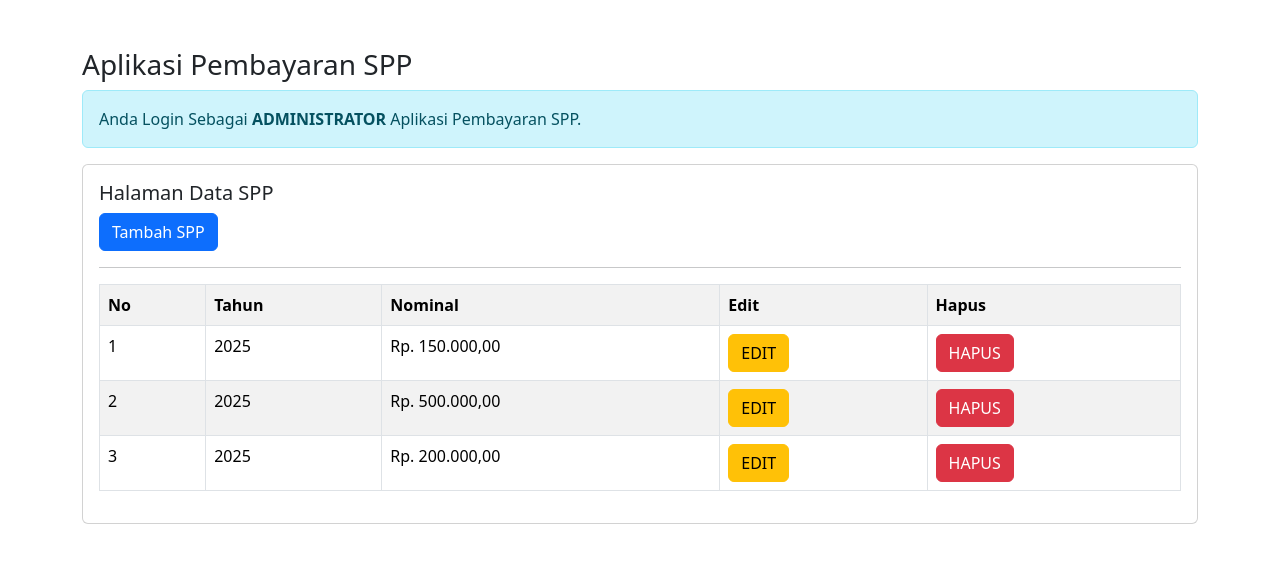
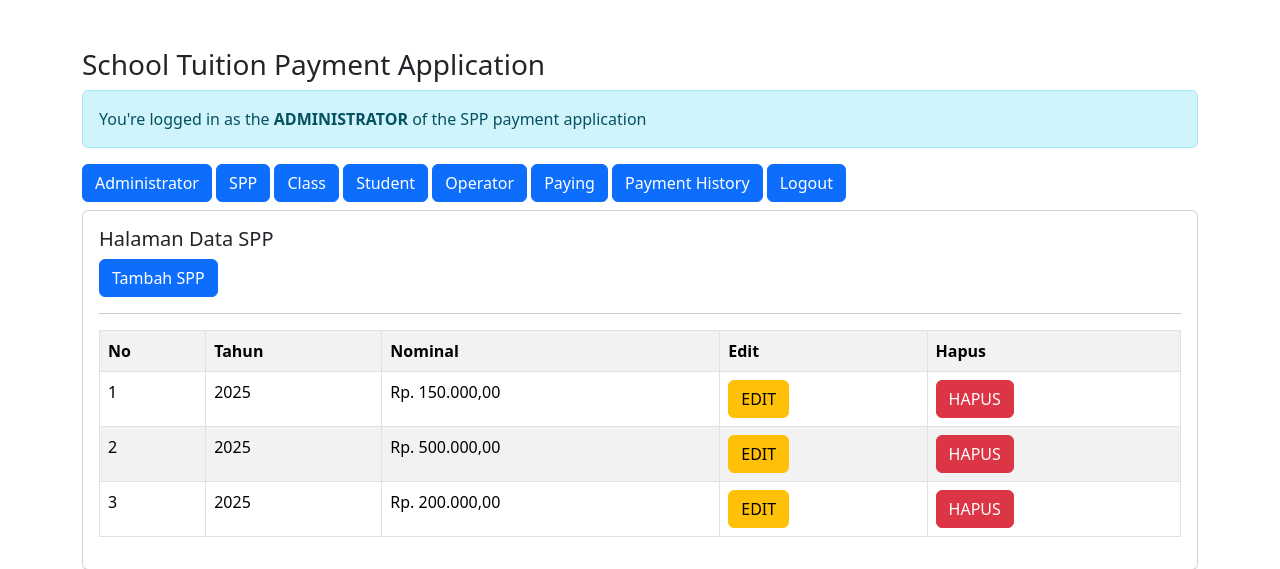
Before and after one commit to NicoinDay/spp, a PHP site: page /admin/admin.php?url=spp in a window 1280 px wide. Shown: the top 569 px of the page. Run offline with PHP 8.4, Linux system fonts and the light colour scheme; a user stored in the database is signed in; data comes from the database, SQL or seed files in the repository.

Commit message:
revisi navbar

```diff
--- a/admin/admin.php
+++ b/admin/admin.php
@@ -2,55 +2,54 @@
 session_start();
 if (empty($_SESSION['id_petugas'])) {
     echo "<script>
-    alert('Maaf Anda Belum Login');
+    alert('Sorry you are not logged in');
     window.location.assign('../index2.php');
     </script>";
 }
 if ($_SESSION['level'] != 'admin') {
     echo "<script>
-    alert('Maaf Anda Bukan Sesi Admin');
+    alert('sorry you are not an admin session');
     window.location.assign('../index2.php');
     </script>";
 }
 ?>
+
 <!DOCTYPE html>
 <html lang="en">
 
 <head>
     <meta charset="UTF-8">
     <meta name="viewport" content="width=device-width, initial-scale=1.0">
-    <title>Admin - Aplikasi Pembayaran</title>
+    <title>Admin - SPP Payment Application</title>
     <link href="../css/bootstrap.min.css" rel="stylesheet">
 </head>
 
 <body>
 
+<div class="container mt-5">
+<h3>School Tuition Payment Application</h3>
+        <div class="alert alert-info">
+            You're logged in as the <b>ADMINISTRATOR</b> of the SPP payment application
+        </div>
+
+        <a href="admin.php" class="btn btn-primary"> Administrator</a>
+        <a href="admin.php?url=spp" class="btn btn-primary"> SPP</a>
+        <a href="admin.php?url=kelas" class="btn btn-primary">Class</a>
+        <a href="admin.php?url=siswa" class="btn btn-primary">Student</a>
+        <a href="admin.php?url=petugas" class="btn btn-primary">Operator</a>
+        <a href="admin.php?url=pembayaran" class="btn btn-primary">Paying</a>
+        <a href="admin.php?url=laporan" class="btn btn-primary">Payment History</a>
+        <a href="admin.php?url=logout" class="btn btn-primary">Logout</a>
 
 
-
-    <div class="container mt-5">
-
-        <h3>Aplikasi Pembayaran SPP</h3>
-        <div class="alert alert-info">
-            Anda Login Sebagai <b>ADMINISTRATOR</b> Aplikasi Pembayaran SPP.
-        </div>
-        <!-- <a href="admin.php" class="btn btn-primary"> Administrator</a>
-        <a href="admin.php?url=spp" class="btn btn-primary"> SPP</a>
-        <a href="admin.php?url=kelas" class="btn btn-primary"> Kelas</a>
-        <a href="admin.php?url=siswa" class="btn btn-primary"> Siswa</a>
-        <a href="admin.php?url=petugas" class="btn btn-primary"> Petugas</a>
-        <a href="admin.php?url=pembayaran" class="btn btn-primary"> Pembayaran</a>
-        <a href="admin.php?url=laporan" class="btn btn-primary"> Laporan</a>
-        <a href="admin.php?url=logout" class="btn btn-primary"> Logout</a> -->
-
-        <div class="card mt-2">
+<div class="card mt-2">
             <div class="card-body">
                 <!-- isi web -->
                 <?php
                 $file = @$_GET['url'];
                 if (empty($file)) {
-                    echo "<h4>Selamat Datang Di Halaman Administrasi.</h4>";
-                    echo "Aplikasi Pembayaran SPP digunakan untuk mempermudah dalam mencatat pembayaran siswa / siswi disekolah.";
+                    echo "<h4>Welcome To the Administrations Page</h4>";
+                    echo "The SPP payment application is used to make it easier to record student payments at schools";
                 } else {
                     include $file . '.php';
                 }
@@ -62,5 +61,4 @@ if ($_SESSION['level'] != 'admin') {
 
     <script src="../js/bootstrap.bundle.min.js"></script>
 </body>
-
 </html>
--- a/databases/connections.php
+++ b/databases/connections.php
@@ -3,7 +3,7 @@
 $host = 'localhost';
 $username = 'root';
 $password = '';
-$db_name = 'db_spp';
+$db_name = 'spp_english';
 
 try {
 
--- a/databases/db_spp.sql
+++ b/databases/db_spp.sql
@@ -27,7 +27,7 @@ SET time_zone = "+00:00";
 -- Struktur dari tabel `kelas`
 --
 
-CREATE DATABASE IF NOT EXISTS `db_spp` DEFAULT CHARACTER SET utf8mb4 COLLATE utf8mb4_general_ci;
+CREATE DATABASE IF NOT EXISTS `spp_english` DEFAULT CHARACTER SET utf8mb4 COLLATE utf8mb4_general_ci;
 
 CREATE TABLE `kelas` (
   `id_kelas` int(11) NOT NULL,
--- a/koneksi.php
+++ b/koneksi.php
@@ -1,6 +1,6 @@
 <?php
 
-$koneksi = mysqli_connect('localhost','root','','db_spp');
+$koneksi = mysqli_connect('localhost','root','','spp_english');
 
 if (!$koneksi) {
     echo"Koneksi Anda Gagal";
```
Also changed, not shown: petugas/petugas.php (+9 -9 lines), siswa/siswa.php (+7 -7 lines).
